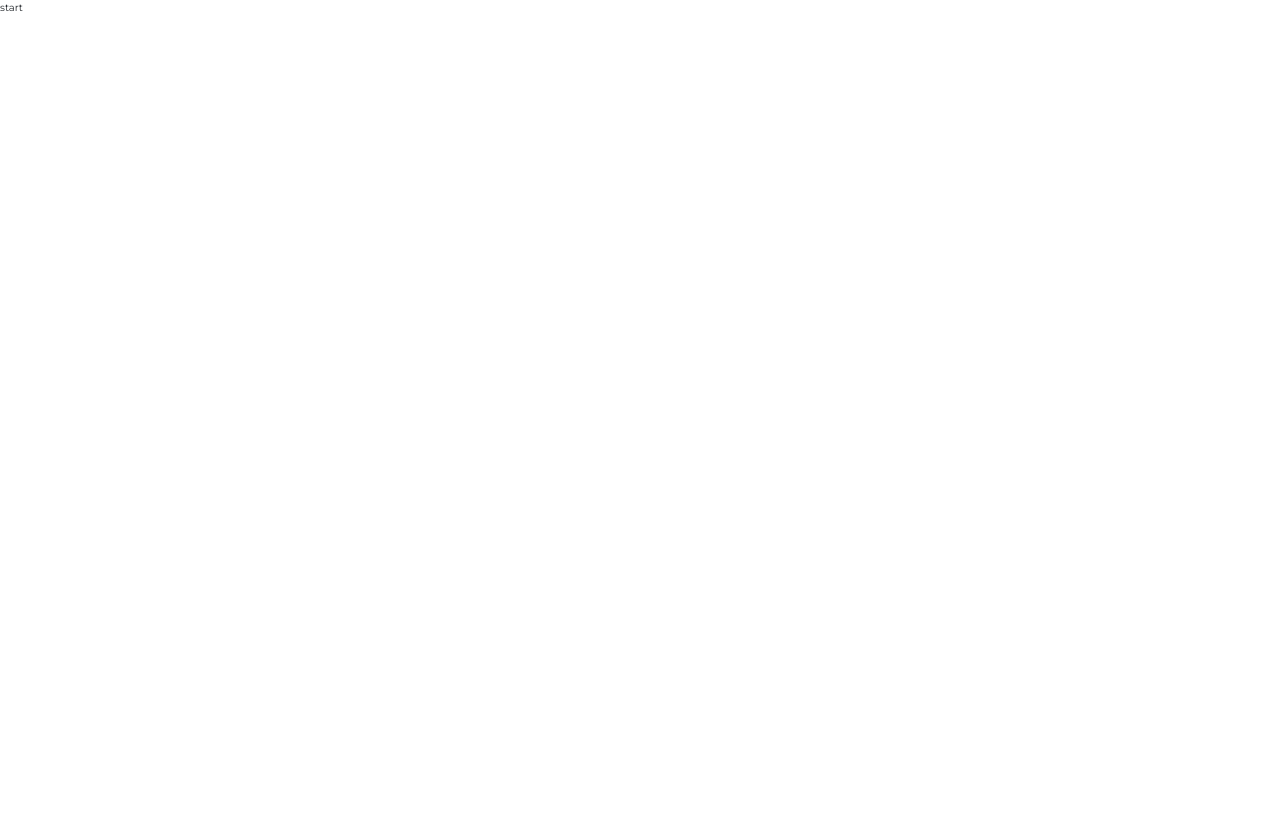
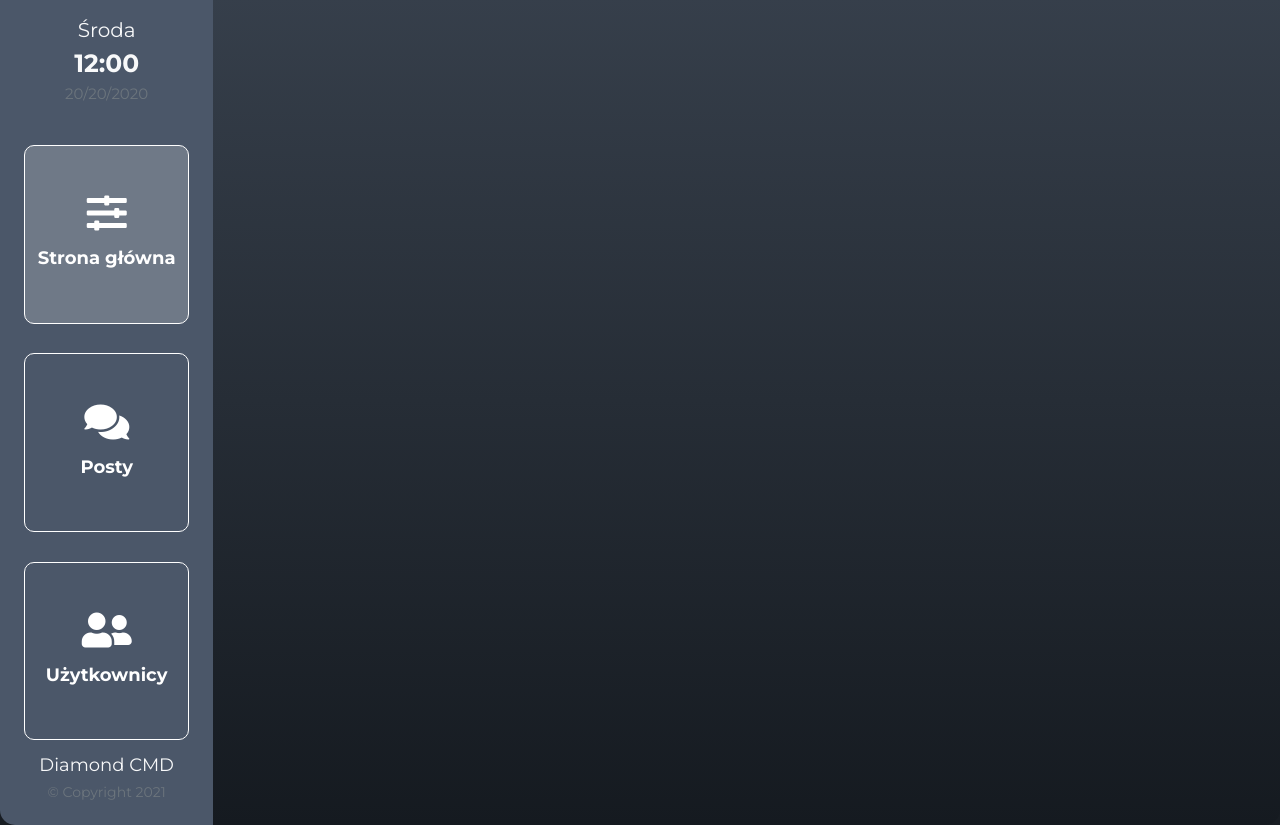
Before and after one commit to XxMaKaPaKaxX/bootstrap5projects, a plain HTML site: page project3/index.html in a window 1280 px wide. Before the commit the page ends 800 px from the top, so only its background shows below. Drawn offline with nearby package versions, Linux system fonts and the light colour scheme.

Commit message:
added panel, stylised panel-left

```diff
--- a/project3/index.html
+++ b/project3/index.html
@@ -10,11 +10,41 @@
     <script src="https://cdn.jsdelivr.net/npm/bootstrap@5.0.0-beta1/dist/js/bootstrap.bundle.min.js" integrity="sha384-ygbV9kiqUc6oa4msXn9868pTtWMgiQaeYH7/t7LECLbyPA2x65Kgf80OJFdroafW" crossorigin="anonymous"></script>
     <link rel="preconnect" href="https://fonts.gstatic.com">
     <link href="https://fonts.googleapis.com/css2?family=Montserrat:wght@400;700&display=swap" rel="stylesheet">
+    <link rel="stylesheet" href="https://use.fontawesome.com/releases/v5.15.2/css/all.css" integrity="sha384-vSIIfh2YWi9wW0r9iZe7RJPrKwp6bG+s9QZMoITbCckVJqGCCRhc+ccxNcdpHuYu" crossorigin="anonymous">
     <link rel="stylesheet" href="style.css">
 </head>
-<body>
-    <div>
-        start
+<body class="d-flex justify-content-center align-items-center">
+    <div class="panel">
+        <div class="row h-100 m-0">
+            <div class="panel-left col-2 d-flex flex-column align-items-center p-0 px-4">
+                <section class="time-and-date d-flex flex-column justify-content-center align-items-center p-3 text-light">
+                    <p class="day mb-0">Środa</p>
+                    <p class="time mb-0">12:00</p>
+                    <p class="date mb-0 text-muted">20/20/2020</p>
+                </section>
+                <section class="menu d-flex flex-column justify-content-between align-items-center w-100">
+                    <a href="#" class="menu-link active">
+                        <i class="fas fa-sliders-h mb-4"></i>
+                        <h3>Strona główna</h3>
+                    </a>
+                    <a href="#" class="menu-link">
+                        <i class="fas fa-comments mb-4"></i>
+                        <h3>Posty</h3>
+                    </a>
+                    <a href="#" class="menu-link">
+                        <i class="fas fa-user-friends mb-4"></i>
+                        <h3>Użytkownicy</h3>
+                    </a>
+                </section>
+                <section class="mini-footer text-light text-center mt-4">
+                    <h3>Diamond CMD</h3>
+                    <p class="text-muted">&copy; Copyright 2021</p>
+                </section>
+            </div>
+            <div class="panel-right col-10">
+
+            </div>
+        </div>
     </div>
 </body>
 </html>
--- a/project3/style.css
+++ b/project3/style.css
@@ -2,9 +2,94 @@
     margin: 0;
     padding: 0;
     box-sizing: border-box;
-    font-family: 'Montserrat', sans-serif;
+
 }
 
 html {
     font-size: 10px;
 }
+
+body {
+    font-family: 'Montserrat', sans-serif;
+    background-color: #181D23;
+    width: 100vw;
+    height: 100vh;
+}
+
+.panel {
+    width: 1400px;
+    height: 850px;
+    border-radius: 15px;
+    overflow: hidden;
+}
+
+.panel-left {
+    background-color: #4b5769;
+}
+
+.panel .time-and-date {
+    flex-basis: 20%;
+}
+
+.time-and-date .day {
+    font-size: 2rem;
+}
+
+.time-and-date .time {
+    font-size: 2.5rem;
+    font-weight: bold;
+}
+
+.time-and-date .date {
+    font-size: 1.5rem;
+}
+
+.panel-left .menu {
+    flex-basis: 70%;
+}
+
+.menu .menu-link {
+    flex-basis: 30%;
+    border: 1px solid white;
+    border-radius: 10px;
+    color: white;
+    width: 90%;
+    padding: 5px;
+
+    display: flex;
+    flex-direction: column;
+    align-items: center;
+    justify-content: center;
+    text-decoration: none;
+
+    transition: 1s;
+}
+
+.menu .menu-link i {
+    font-size: 4rem;
+}
+
+.menu .menu-link h3 {
+    font-size: 1.8rem;
+    font-weight: bold;
+}
+
+.menu-link.active {
+    background-color: rgba(255, 255, 255, .2);
+}
+
+.menu .menu-link:hover {
+    background-image: linear-gradient(160deg, rgba(0, 110, 255, .25) 0%, rgba(9, 255, 0, 0.25) 100%);
+}
+
+.panel-left .mini-footer h3 {
+    font-size: 1.8rem;
+}
+
+.panel-left .mini-footer p {
+    font-size: 1.4rem;
+}
+
+.panel-right {
+    background-image: linear-gradient(180deg, rgba(55, 64, 76, 1) 0%, rgba(21, 26, 32, 1) 100%);
+}
```
